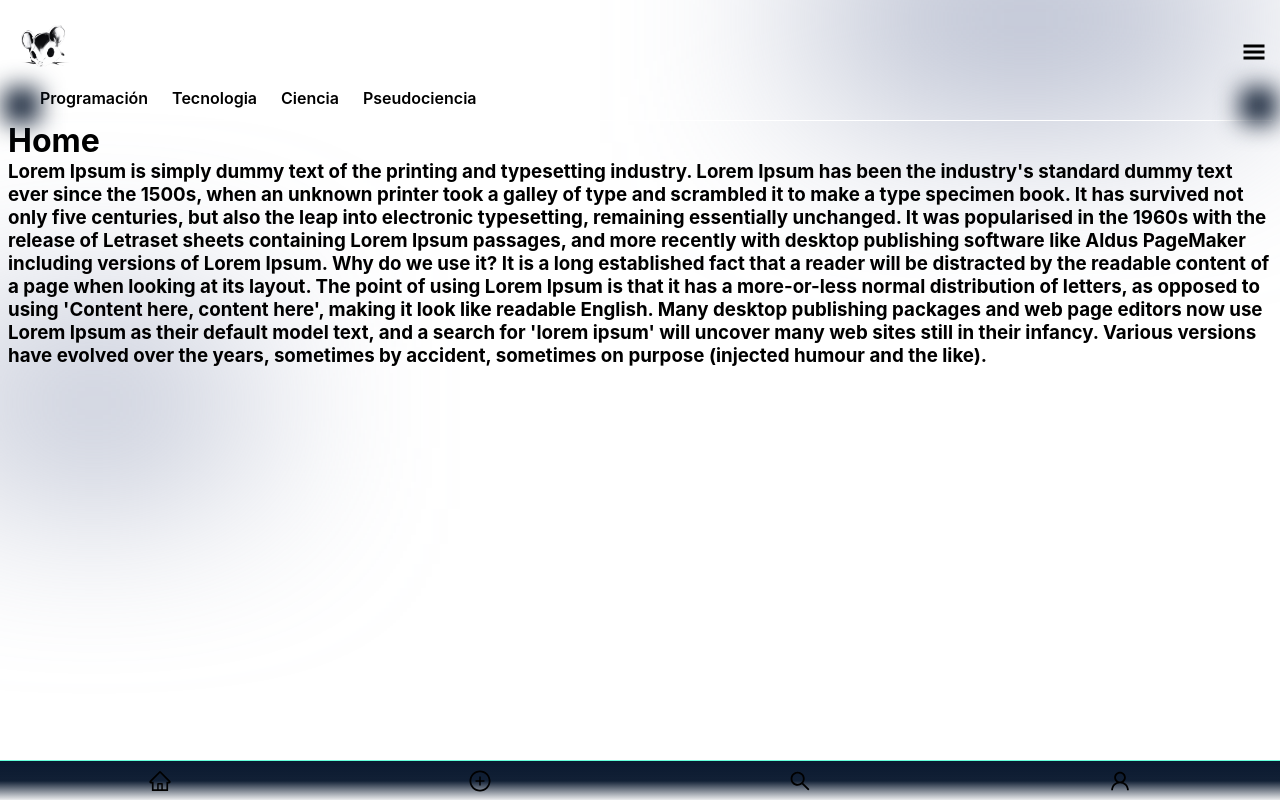
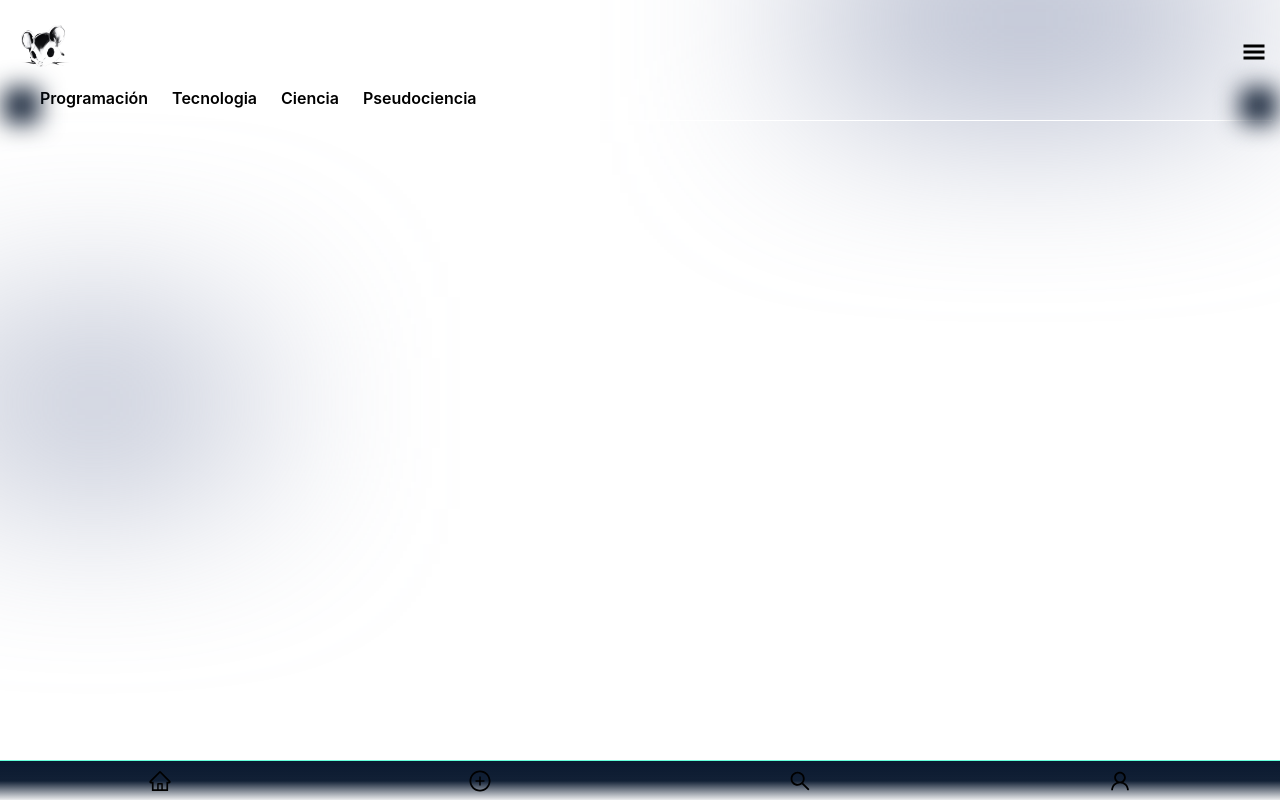
Before and after one commit to elcokiin/elcokiin, a Next.js app: page / in a window 1280 px wide. Built offline with nearby package versions, Linux system fonts and the light colour scheme.

Commit message:
change image in the tab of window

```diff
--- a/pages/index.tsx
+++ b/pages/index.tsx
@@ -19,7 +19,7 @@
       <Head>
         <title>Inicio - elcokiin</title>
         <meta name="description" content="Place to write and read other people" />
-        <link rel="icon" href="/mouse-dark.png" />
+        <link rel="icon" href="/mouse-light.png" />
 			</Head>
 
 			<NavBarMobile />
@@ -30,15 +30,7 @@
 				<Categories />
 			</header>
 
-			<main>
-				<h1>Home</h1>
-				<h3>
-				Lorem Ipsum is simply dummy text of the printing and typesetting industry. Lorem Ipsum has been the industry's standard dummy text ever since the 1500s, when an unknown printer took a galley of type and scrambled it to make a type specimen book. It has survived not only five centuries, but also the leap into electronic typesetting, remaining essentially unchanged. It was popularised in the 1960s with the release of Letraset sheets containing Lorem Ipsum passages, and more recently with desktop publishing software like Aldus PageMaker including versions of Lorem Ipsum.
-
-Why do we use it?
-It is a long established fact that a reader will be distracted by the readable content of a page when looking at its layout. The point of using Lorem Ipsum is that it has a more-or-less normal distribution of letters, as opposed to using 'Content here, content here', making it look like readable English. Many desktop publishing packages and web page editors now use Lorem Ipsum as their default model text, and a search for 'lorem ipsum' will uncover many web sites still in their infancy. Various versions have evolved over the years, sometimes by accident, sometimes on purpose (injected humour and the like).
-				</h3>
-			</main>
+			<main></main>
 
 
 			<footer></footer>
```
